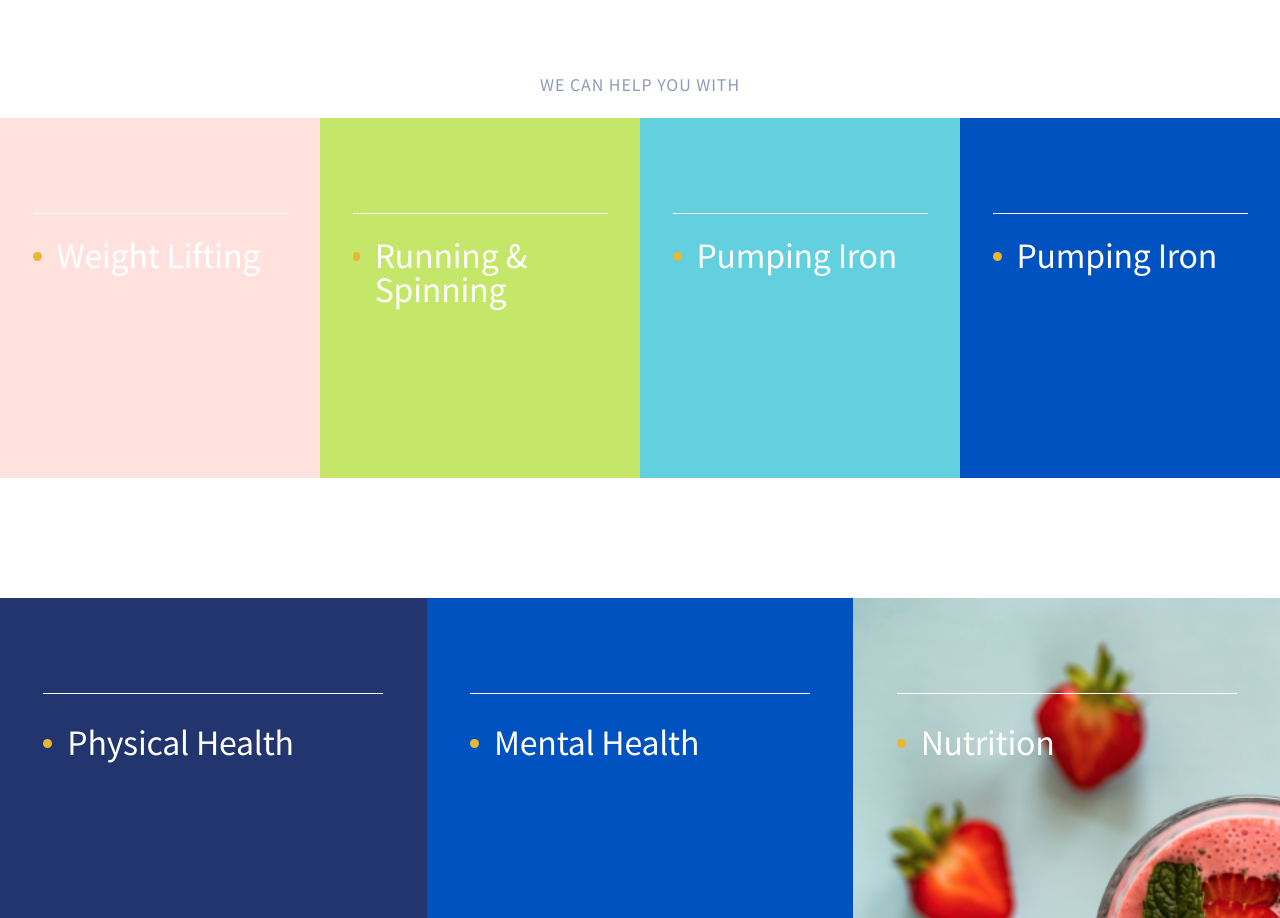
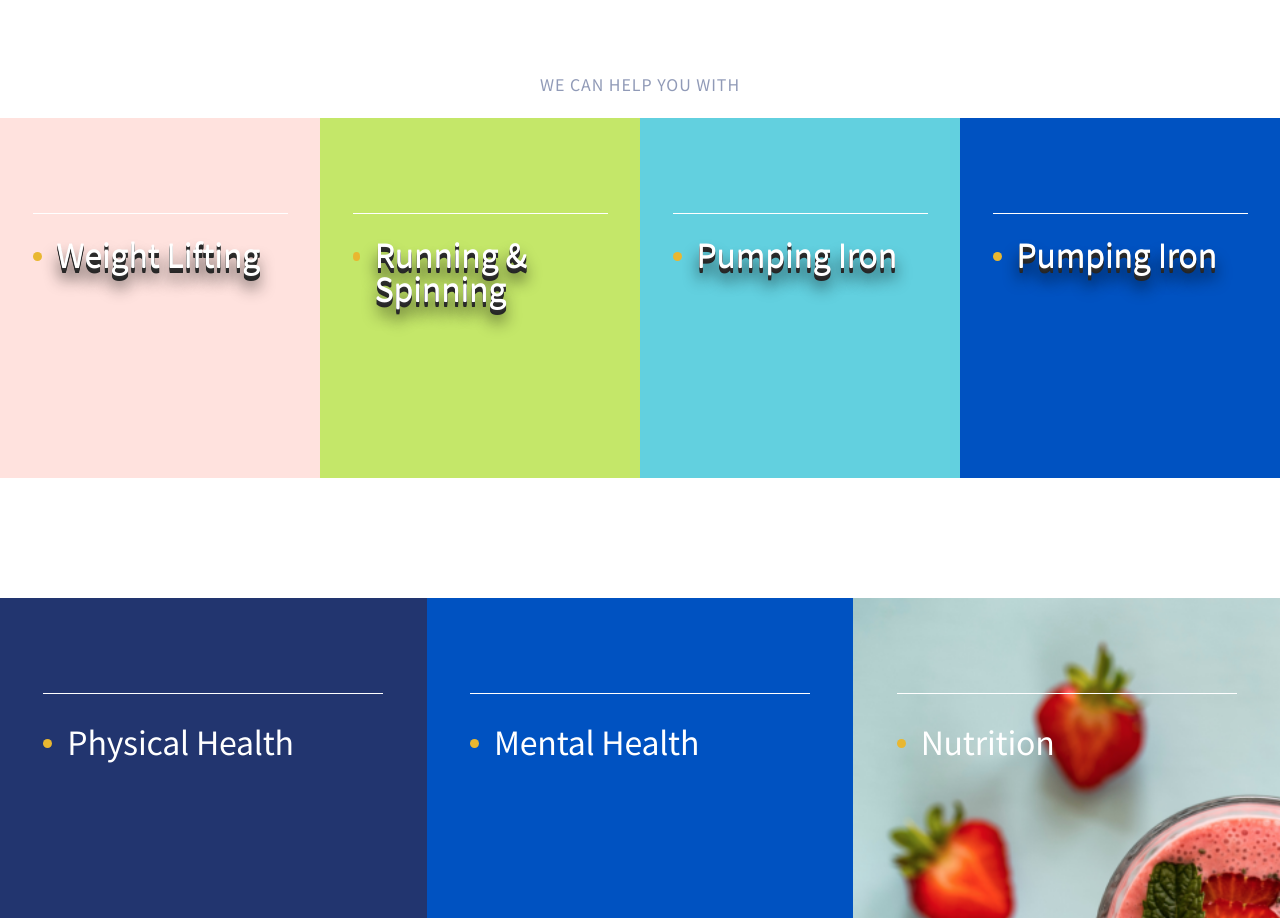
Before and after one commit to MezdrinM/ThriveTalk, a React (Create React App) app: page / in a window 1280 px wide. Shown: the part 1842-2760 px from the top of the page. Built offline with nearby package versions, Linux system fonts and the light colour scheme; the HTML template or start-up script is replaced by a standard one.

Commit message:
⚡️ style for .box(shadov)

```diff
--- a/src/styles/section-text.scss
+++ b/src/styles/section-text.scss
@@ -85,6 +85,14 @@
                 line-height: 34px;
                 letter-spacing: -0.006em;
                 color: #FFFFFF;
+                text-shadow:
+                0 -1px 0 #fff,
+                0 1px 0 #2e2e2e,
+                0 2px 0 #2c2c2c,
+                0 3px 0 #2a2a2a,
+                0 4px 0 #282828,
+                0 5px 0 #262626,
+                0 12px 15px rgba(0, 0, 0, 0.9);
 
                 & span{
                     display: flex;
```
